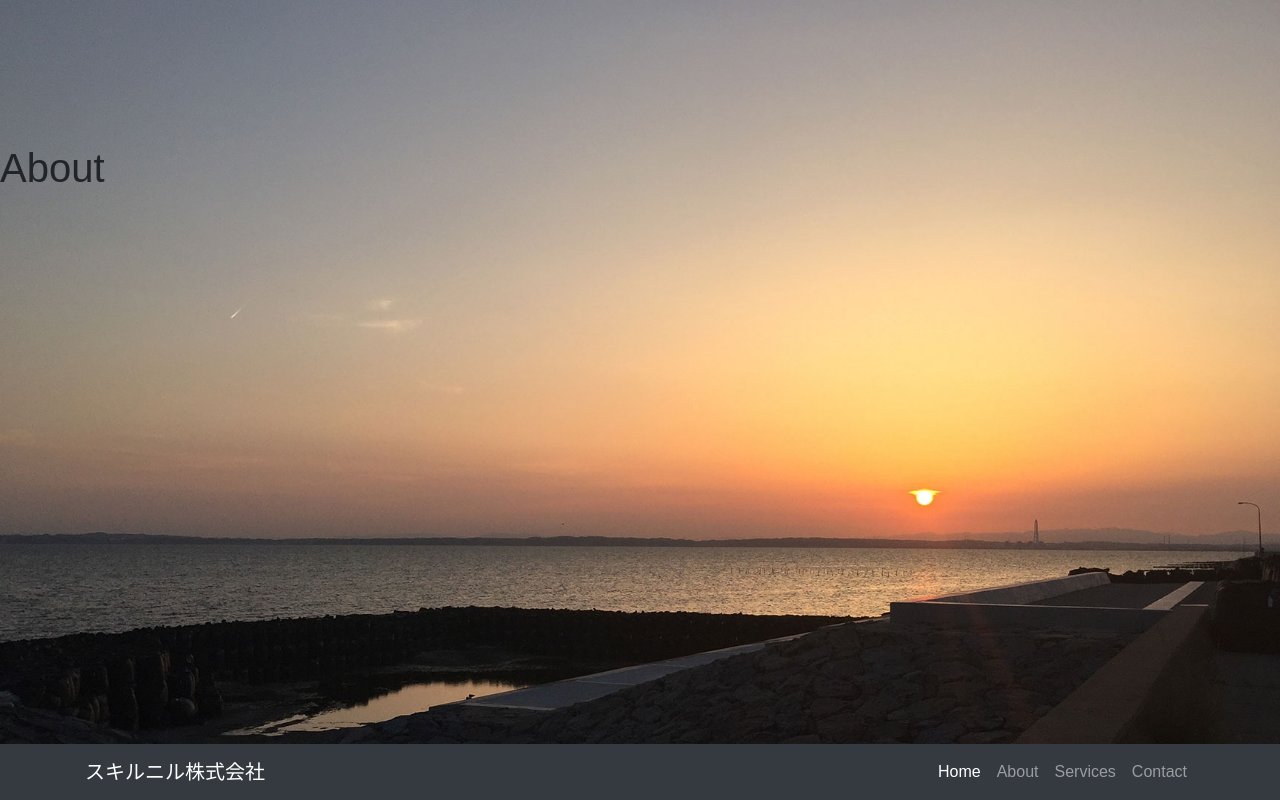
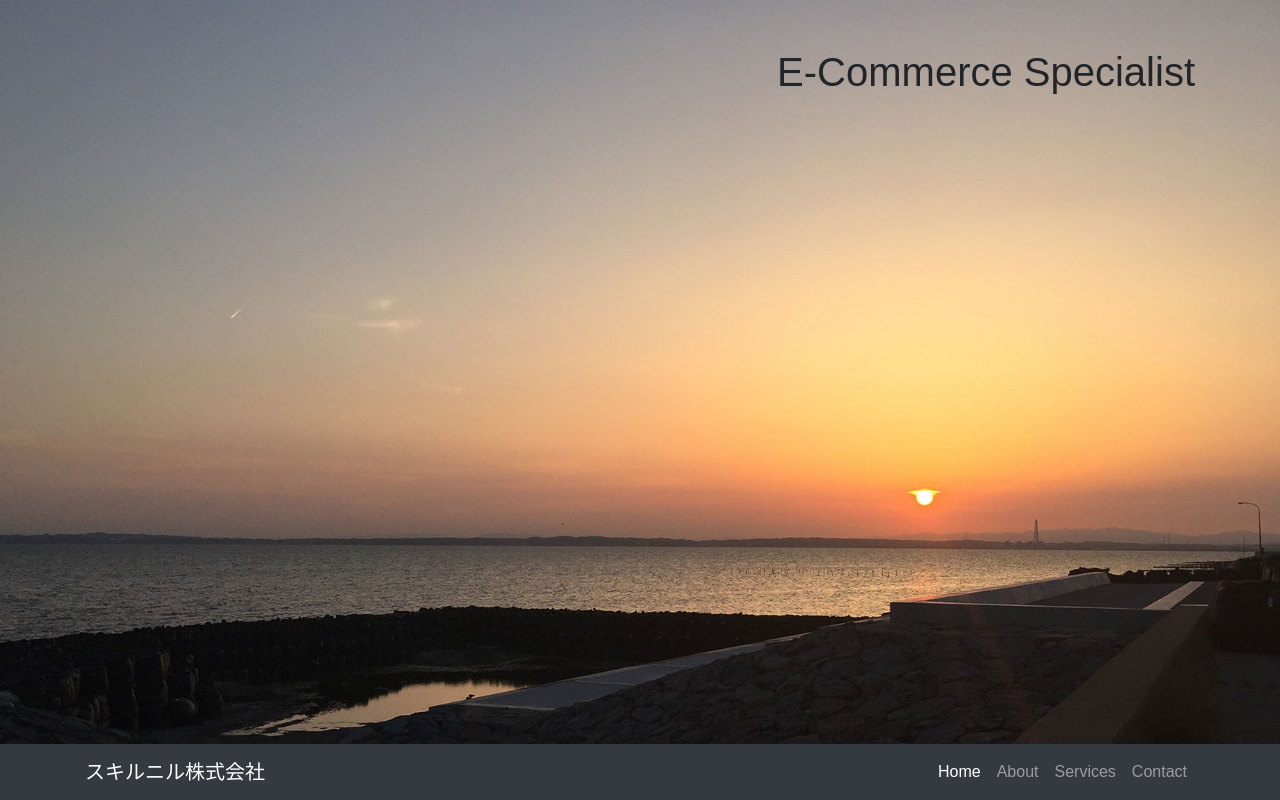
Before and after one commit to nanasess/skirnir.co.jp, a React (Create React App) app: page / in a window 1280 px wide. Built offline with nearby package versions, Linux system fonts and the light colour scheme; the HTML template or start-up script is replaced by a standard one.

Commit message:
Add Home

```diff
--- a/src/App.tsx
+++ b/src/App.tsx
@@ -2,13 +2,11 @@ import { createBrowserHistory } from 'history';
 import * as React from 'react';
 /* import Alert from 'react-bootstrap/Alert';
  * import Nav from 'react-bootstrap/Nav'; */
-import Col from 'react-bootstrap/Col';
-import Container from 'react-bootstrap/Container';
-import Row from 'react-bootstrap/Row';
 import { Route, Router } from "react-router-dom";
 import './App.css';
 import background1 from './background1.jpg';
 import About from './Components/About';
+import Home from './Components/Home';
 import Navigation from './Components/Navigation';
 
 /* import logo from './logo.svg'; */
@@ -20,19 +18,10 @@ class App extends React.Component {
             <Router history={history}>
                 <div className="App" data-background={background1}>
                     <Navigation />
-                    <section>
-                        <Container>
-                            <Row>
-                                <Col lg={6}>
-                                    <h1 className="mt-5">&nbsp;</h1>
-                                    <p>&nbsp;</p>
-                                </Col>
-                            </Row>
-                        </Container>
-                    </section>
+                    <Route exact={true} path='/' component={Home} />
+                    <Route path='/about' component={About} />
                 </div>
-                <Route exact={true} path='/' component={About} />
-                <Route path='/about' component={About} />
+
                 {/*<Route path='/service' component={About} />
                     <Route path='/contact' component={About} /> */}
             </Router>
--- /dev/null
+++ b/src/Components/Home.tsx
@@ -0,0 +1,19 @@
+import * as React from 'react';
+import { Col, Container, Row } from 'react-bootstrap';
+
+class Home extends React.Component {
+    public render() {
+        return (
+            <section>
+                <Container>
+                    <Row>
+                        <Col lg={12}>
+                            <h1 className="mt-5 text-right">E-Commerce Specialist</h1>
+                            <p>&nbsp;</p>
+                        </Col>
+                    </Row>
+                </Container>
+            </section>);
+    }
+}
+export default Home;
```
